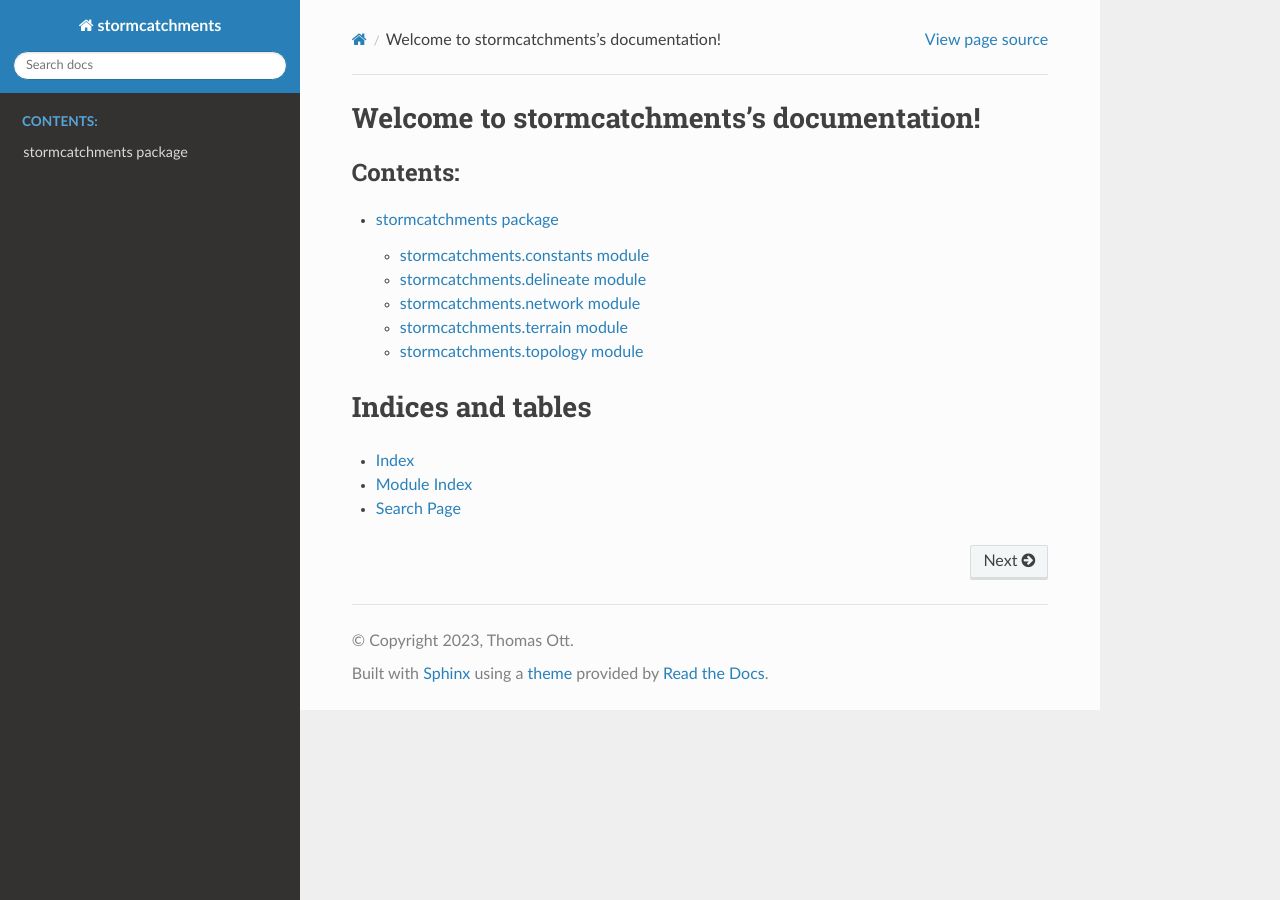
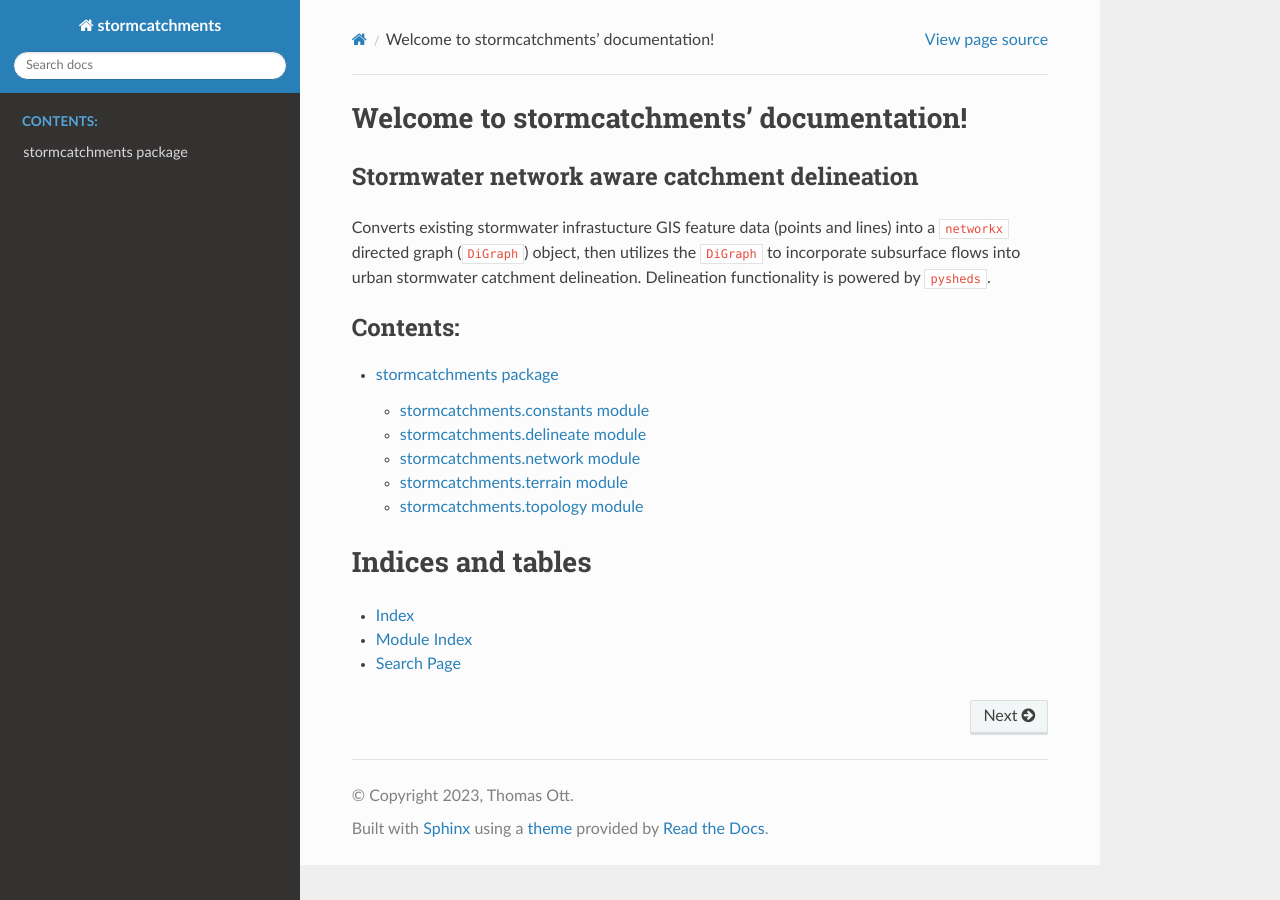
Before and after one commit to t-ott/stormcatchments, a Sphinx documentation site: the page built from docs/index.rst, in a window 1280 px wide. Built offline with Sphinx 7.4.7 and the Read the Docs theme 2.0.0, drawn with Linux system fonts in a browser that asks for light colours.

```diff
--- a/docs/index.rst
+++ b/docs/index.rst
@@ -3,8 +3,16 @@
    You can adapt this file completely to your liking, but it should at least
    contain the root `toctree` directive.
 
-Welcome to stormcatchments's documentation!
+Welcome to stormcatchments' documentation!
 ===========================================
+
+Stormwater network aware catchment delineation
+----------------------------------------------
+
+Converts existing stormwater infrastucture GIS feature data (points and lines) into a
+``networkx`` directed graph (``DiGraph``) object, then utilizes the ``DiGraph`` to
+incorporate subsurface flows into urban stormwater catchment delineation. Delineation
+functionality is powered by ``pysheds``.
 
 .. toctree::
    :maxdepth: 2
```
